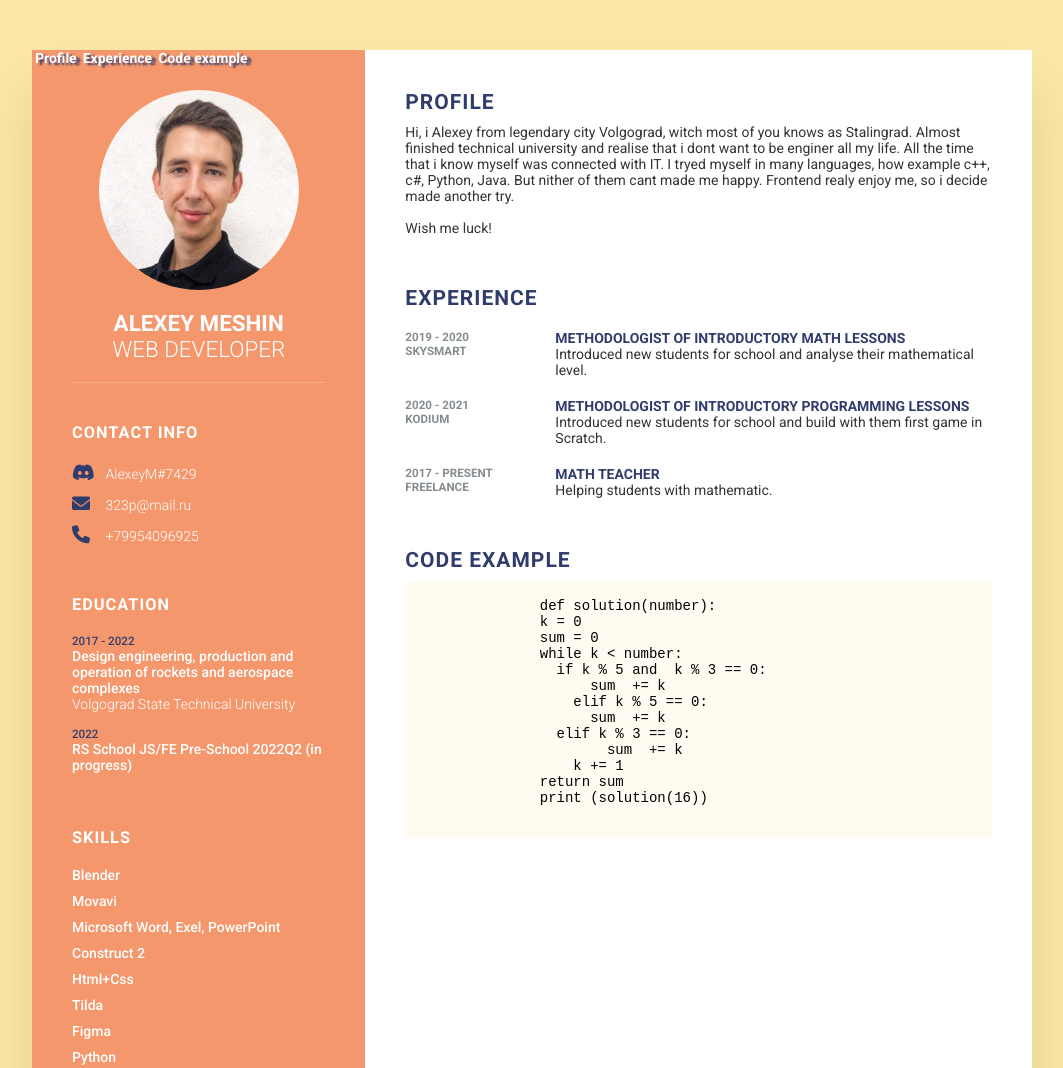
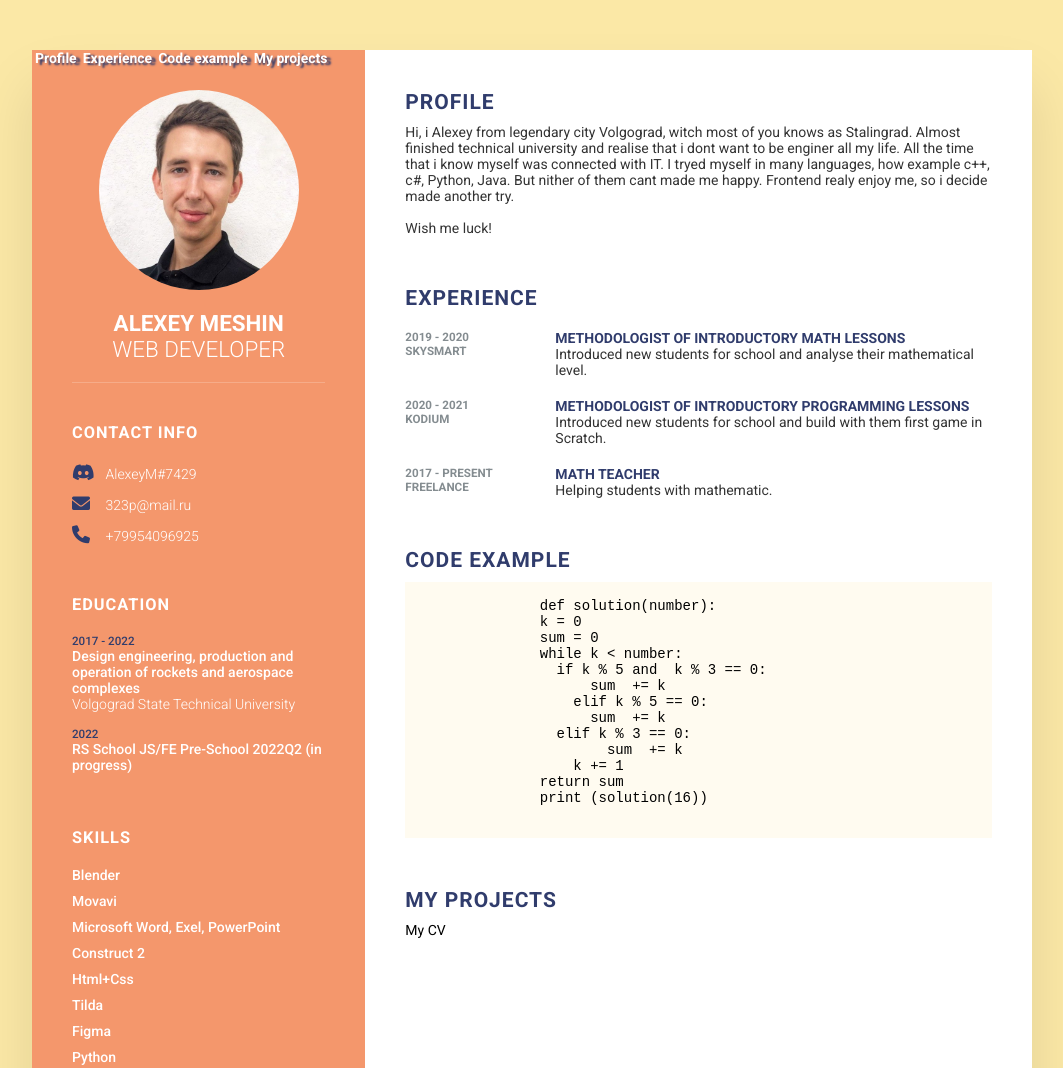
Before and after one commit to ZiberPax/rsschool-cv, a plain HTML site: page index.html in a window 1280 px wide. Shown: the top 1068 px of the page, without its empty margins (108-1171 px from the left). Drawn offline with Linux system fonts and the light colour scheme.

Commit message:
feat: change index added my project

```diff
--- a/index.html
+++ b/index.html
@@ -28,6 +28,9 @@
           </li>
           <li>
             <a class="nav-item" href="#code_example">Code example</a>
+          </li>
+          <li>
+            <a class="nav-item" href="#Projects">My projects</a>
           </li>
         </ul>
       </nav>
@@ -186,6 +189,13 @@
           </div>
         </div>
 
+        <div class="about">
+          <h2 class="title2" id="Projects">My projects</h2>
+          <div class="my_project">
+            <a href="https://ziberpax.github.io/rsschool-cv/">My CV</a>
+          </div>
+        </div>
+
         <footer>
           <div class="footer_content">
             <a href="https://rs.school/js-stage0/">
```
